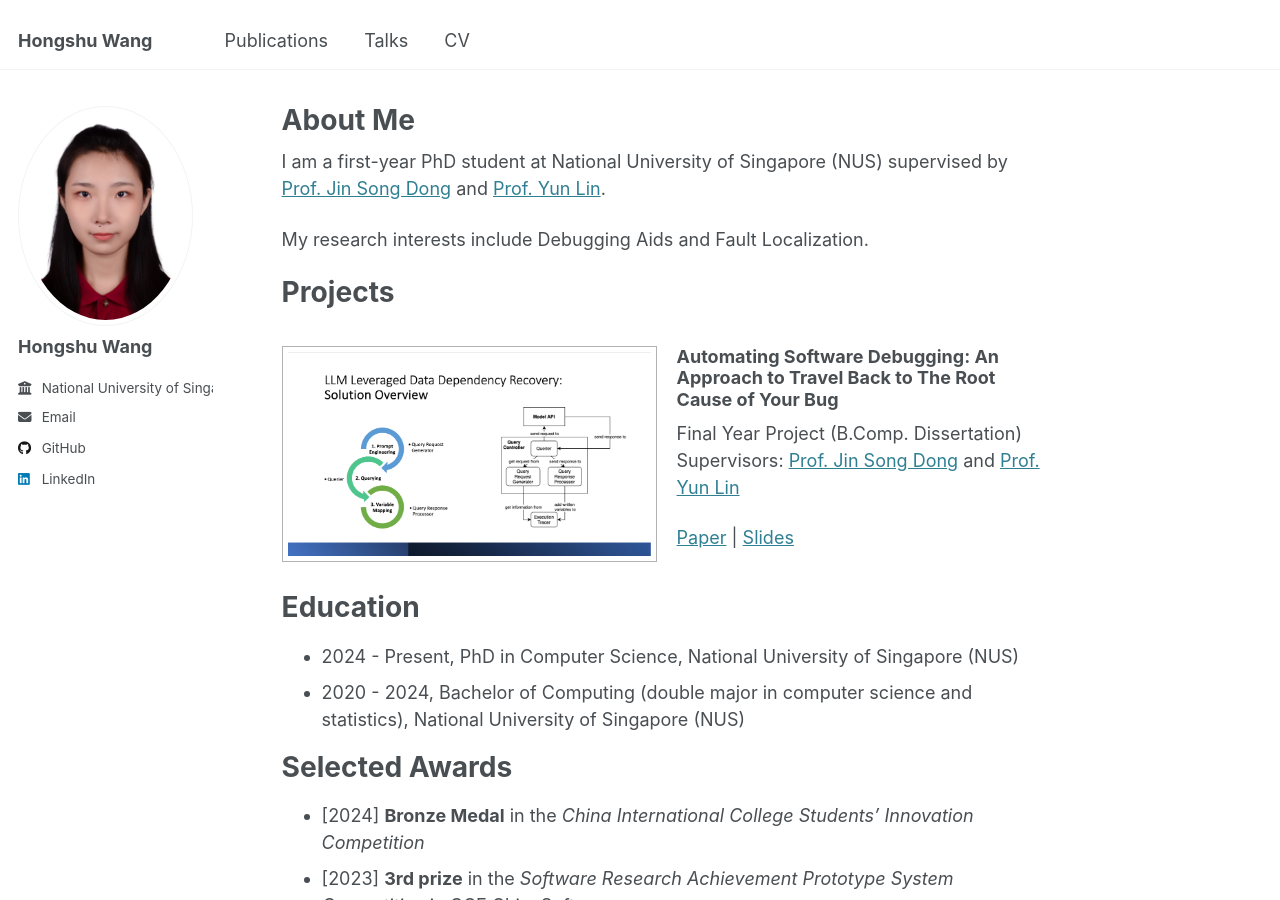
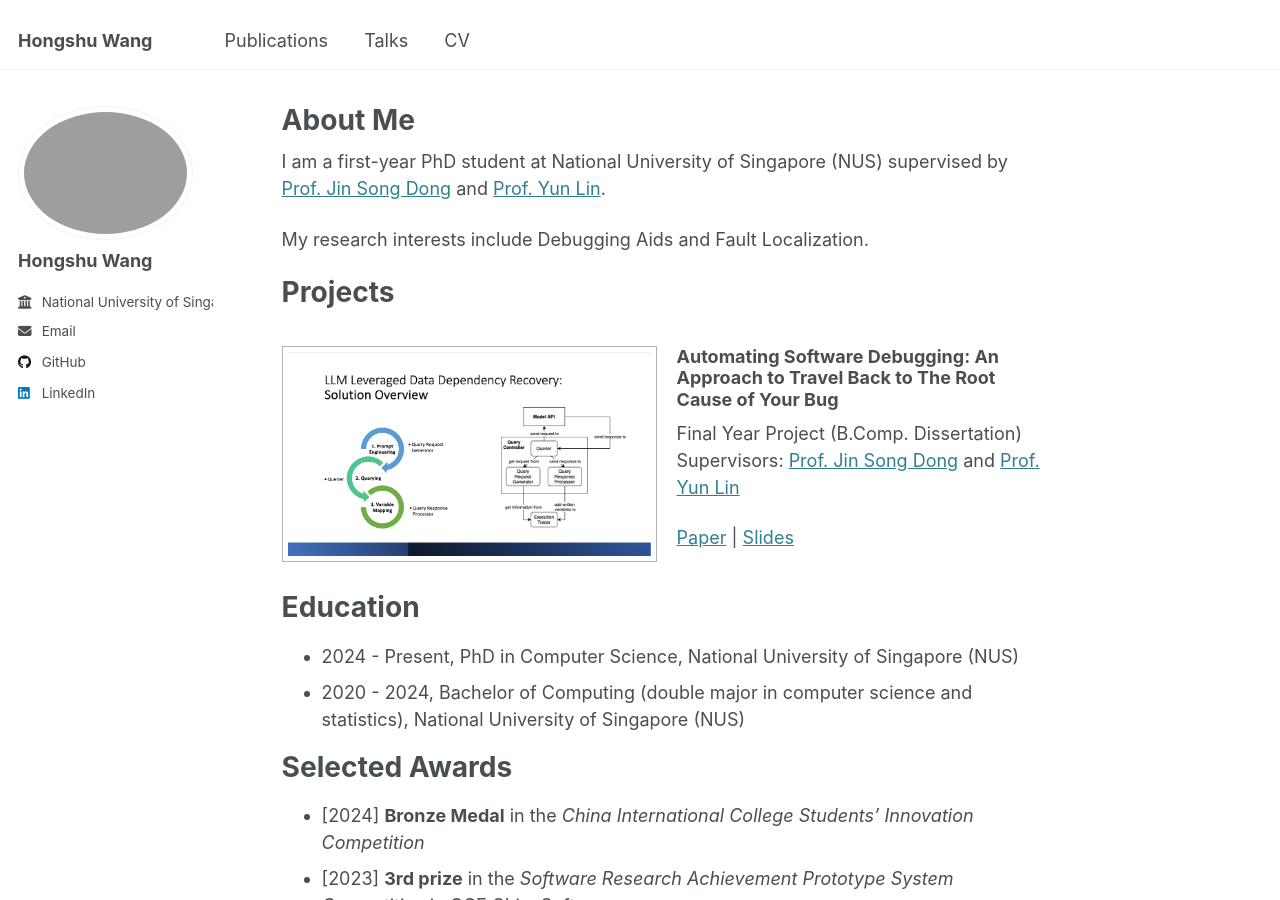
Before and after one commit to HongshuW/HongshuW.github.io, a Jekyll site: the page built from _pages/about.md, in a window 1280 px wide and 900 px high. Built offline with Jekyll 4.4.1, drawn with Linux system fonts in a browser that asks for light colours.

Commit message:
update avatar

```diff
--- a/_config.yml
+++ b/_config.yml
@@ -22,7 +22,7 @@ repository               : "academicpages/academicpages.github.io"
 #               Additional customization can be done by editing /_includes/author-profile.html
 author:
   # Biographic information
-  avatar           : "avatar/avatar.JPG"
+  avatar           : "avatar/avatar.png"
   name             : "Hongshu Wang"
   bio              : " "
   employer         : "National University of Singapore"
```
Also changed, not shown: images/avatar/avatar.JPG (deleted), 3 other files.
